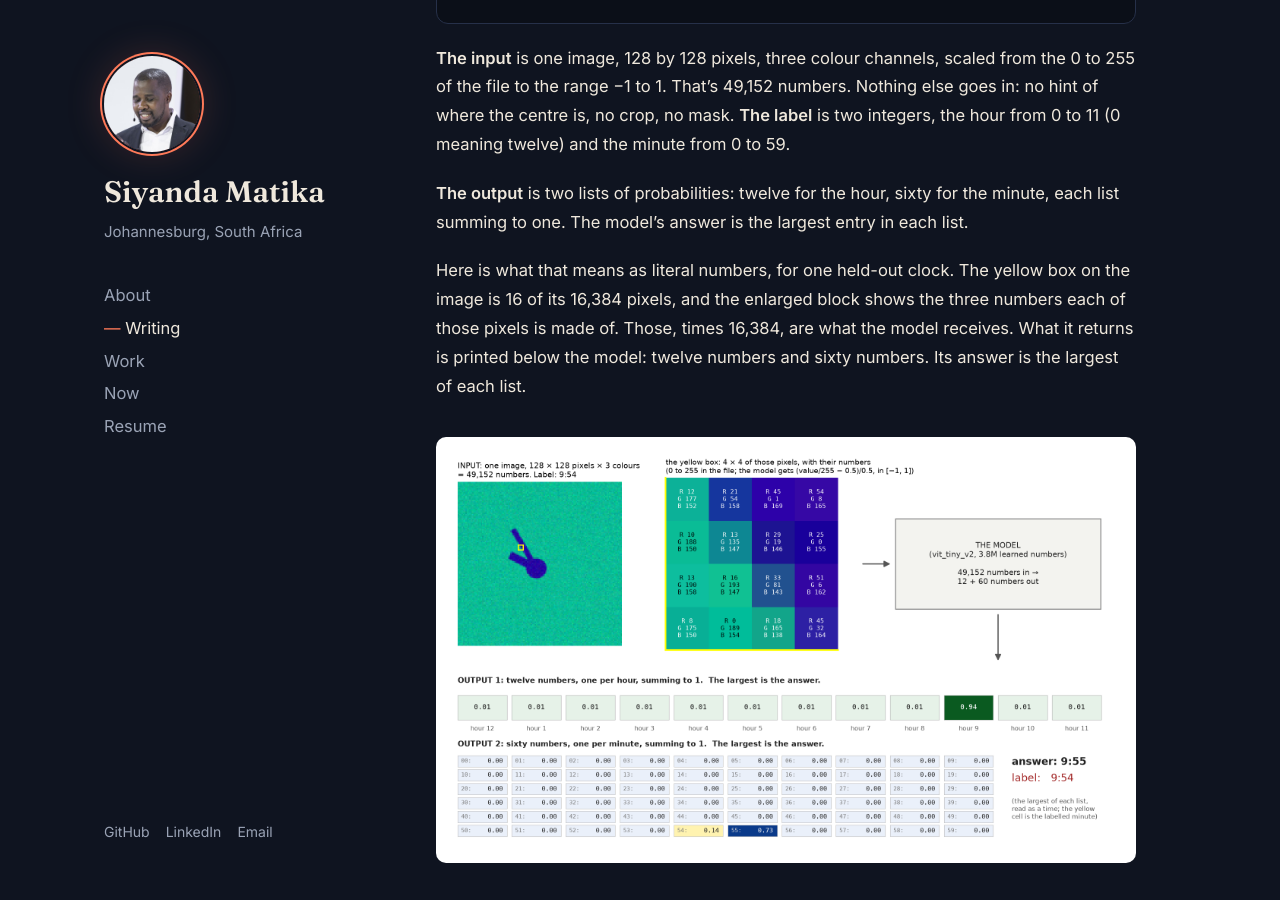
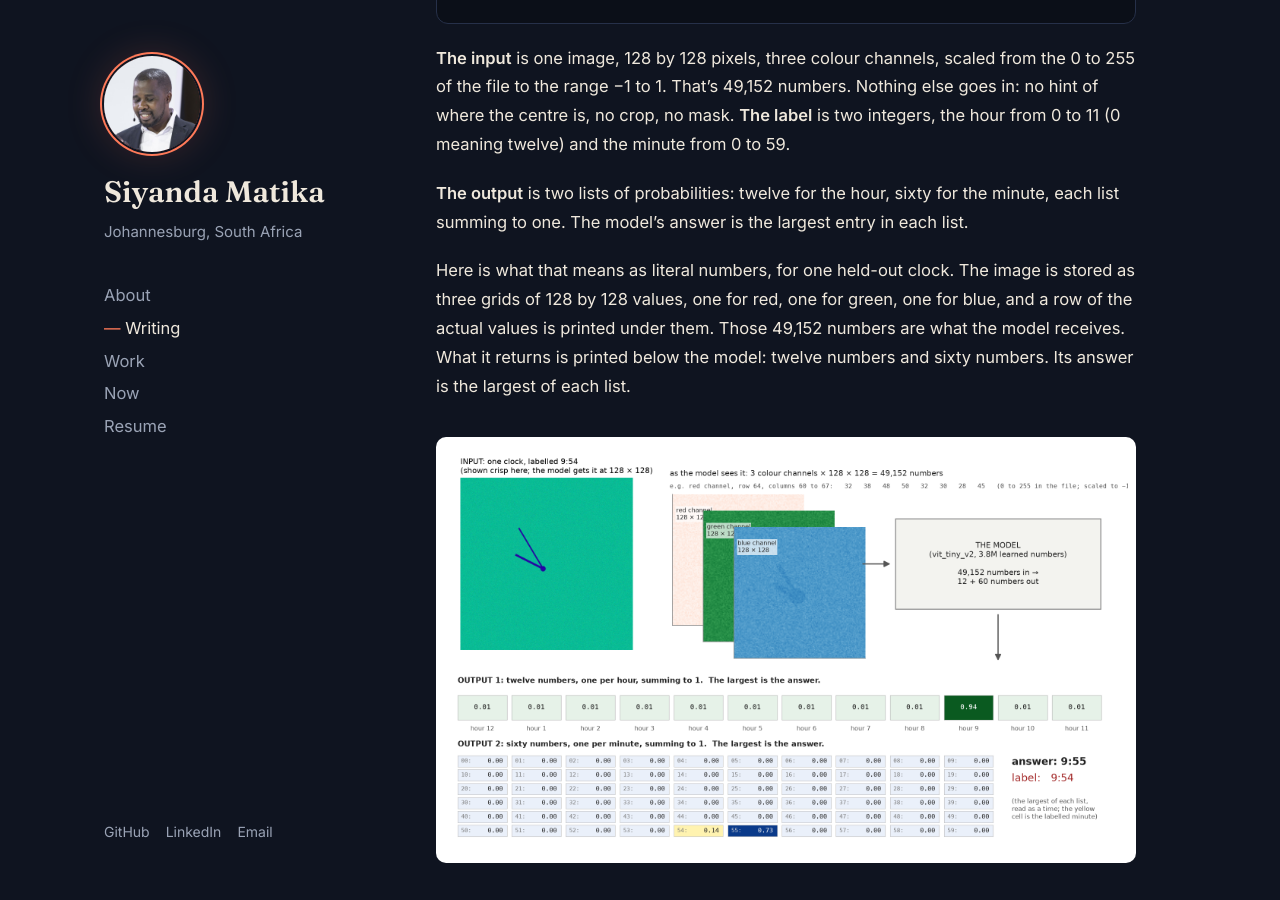
Before and after one commit to matikasiyanda/matikasiyanda.github.io, a Jekyll site: the page built from _posts/2026-09-15-clocks-part-2-models.md, in a window 1280 px wide and 900 px high, scrolled down 3485 px. Built offline with Jekyll 4.4.1, drawn with Linux system fonts in a browser that asks for light colours; comment, search, counter and statistics services are not loaded.

Commit message:
Input shown as channels, not blown-up pixels

```diff
--- a/_posts/2026-09-15-clocks-part-2-models.md
+++ b/_posts/2026-09-15-clocks-part-2-models.md
@@ -127,13 +127,13 @@ for the minute, each list summing to one. The model's answer is the
 largest entry in each list.
 
 Here is what that means as literal numbers, for one held-out clock. The
-yellow box on the image is 16 of its 16,384 pixels, and the enlarged block
-shows the three numbers each of those pixels is made of. Those, times
-16,384, are what the model receives. What it returns is printed below the
-model: twelve numbers and sixty numbers. Its answer is the largest of each
-list.
+image is stored as three grids of 128 by 128 values, one for red, one for
+green, one for blue, and a row of the actual values is printed under them.
+Those 49,152 numbers are what the model receives. What it returns is
+printed below the model: twelve numbers and sixty numbers. Its answer is
+the largest of each list.
 
-![The input as pixels with their numbers, the model, and the output as the twelve and sixty numbers it returns](/assets/clocks/io_numbers.png){: .no-invert}
+![The input as a clock and its three colour channels, the model, and the output as the twelve and sixty numbers it returns](/assets/clocks/io_numbers.png){: .no-invert}
 
 The model put 0.94 on hour 9, and on the minute list 0.73 on 55 and 0.14
 on 54. Its answer is 9:55. The label, the yellow cell, is 9:54. So this
```
Also changed, not shown: assets/clocks/io_numbers.png.
